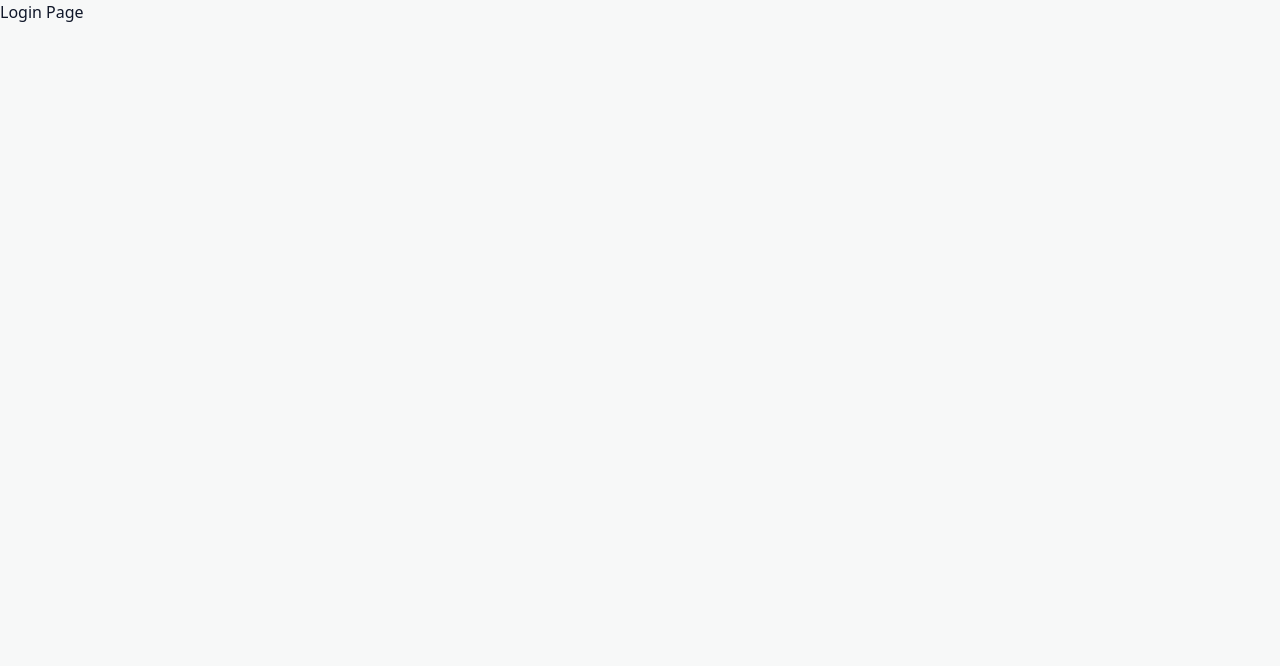
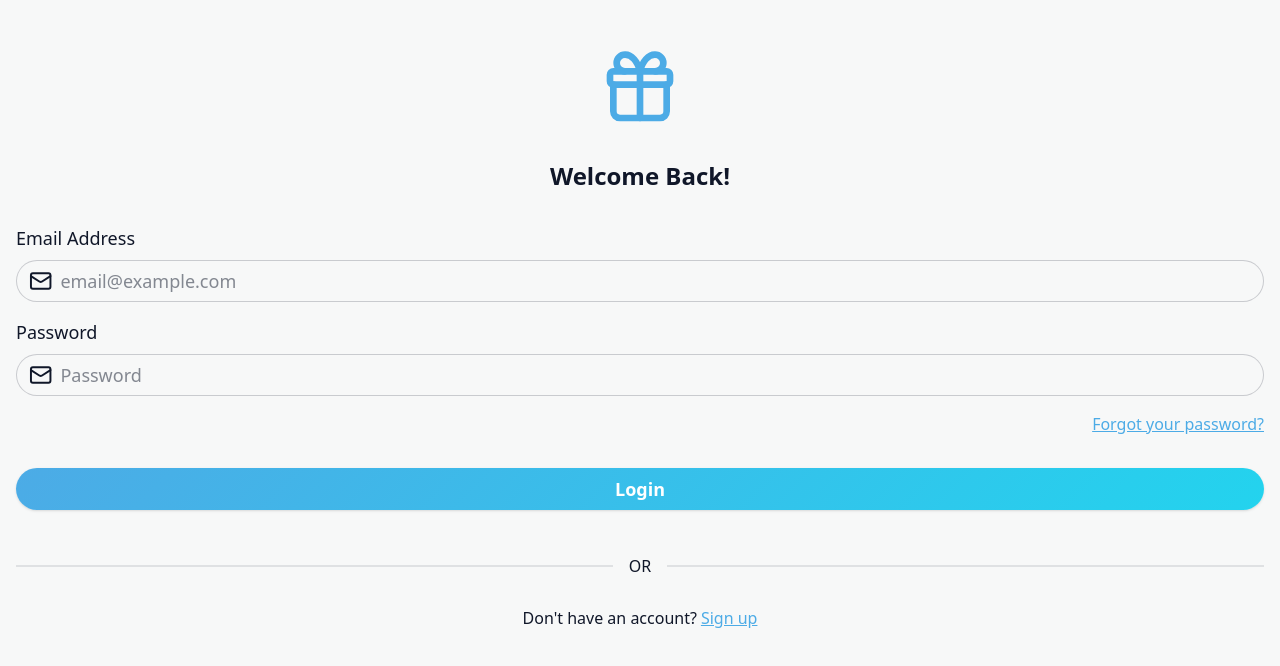
Before and after one commit to stancsicsm/gift-app-next, a Next.js app: page /login in a window 1280 px wide. Shown: the top 666 px of the page. Built offline with nearby package versions, Linux system fonts and the light colour scheme.

Commit message:
feat: implement login page with email and password fields

```diff
--- /dev/null
+++ b/src/app/(auth)/login/page.tsx
@@ -0,0 +1,69 @@
+import { Gift, Mail } from "lucide-react";
+import Button from "@/components/Button/Button";
+import Label from "@/components/Label/Label";
+
+const LoginPage = () => {
+  return (
+    <div className="flex flex-col p-4 gap-4">
+      <Gift size="80" className="mx-auto text-primary mt-8" />
+      <Label size="xx-large" weight="semi-bold" className="my-4 text-center">
+        Welcome Back!
+      </Label>
+
+      <div>
+        <Label size="large" className="pb-2">
+          Email Address
+        </Label>
+        <label className="input input-lg validator w-full">
+          <Mail />
+          <input type="email" placeholder="email@example.com" required />
+        </label>
+        <div className="validator-hint hidden badge badge-xl badge-error">
+          <Label className="text-error-content">
+            Please enter a valid email address
+          </Label>
+        </div>
+      </div>
+
+      {/* TODO: add show password toggle */}
+      <div>
+        <Label size="large" className="pb-2">
+          Password
+        </Label>
+        <label className="input input-lg validator w-full">
+          <Mail />
+          <input
+            type="password"
+            placeholder="Password"
+            required
+            minLength={1}
+          />
+        </label>
+        <div className="validator-hint hidden badge badge-xl badge-error">
+          <Label className="text-error-content">
+            Please enter your password
+          </Label>
+        </div>
+      </div>
+
+      <Label className="link link-primary text-right">
+        Forgot your password?
+      </Label>
+
+      <Button
+        size="large"
+        variant="primary-gradient"
+        className="w-full my-4 shadow-sm"
+      >
+        Login
+      </Button>
+      <div className="divider">OR</div>
+      <div className="flex flex-row gap-1 justify-center">
+        <Label>Don't have an account?</Label>
+        <Label className="link link-primary text-right">Sign up</Label>{" "}
+      </div>
+    </div>
+  );
+};
+
+export default LoginPage;
--- /dev/null
+++ b/src/app/(auth)/register/page.tsx
@@ -0,0 +1,5 @@
+const RegisterPage = () => {
+  return <div>Register Page</div>;
+};
+
+export default RegisterPage;
--- a/src/app/login/page.tsx
+++ /dev/null
@@ -1,3 +0,0 @@
-export default function LoginPage() {
-  return <div>Login Page</div>;
-}
```
